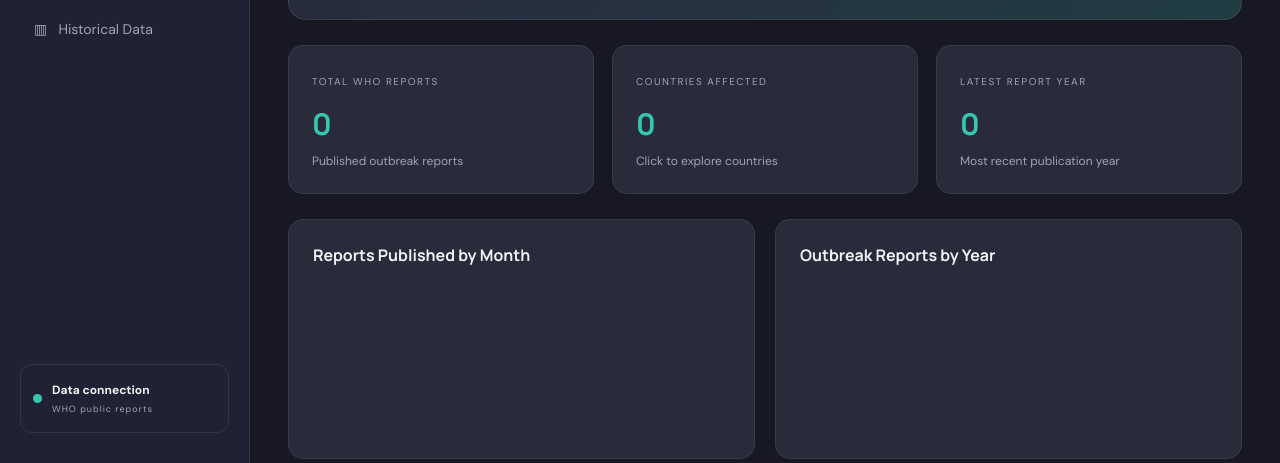
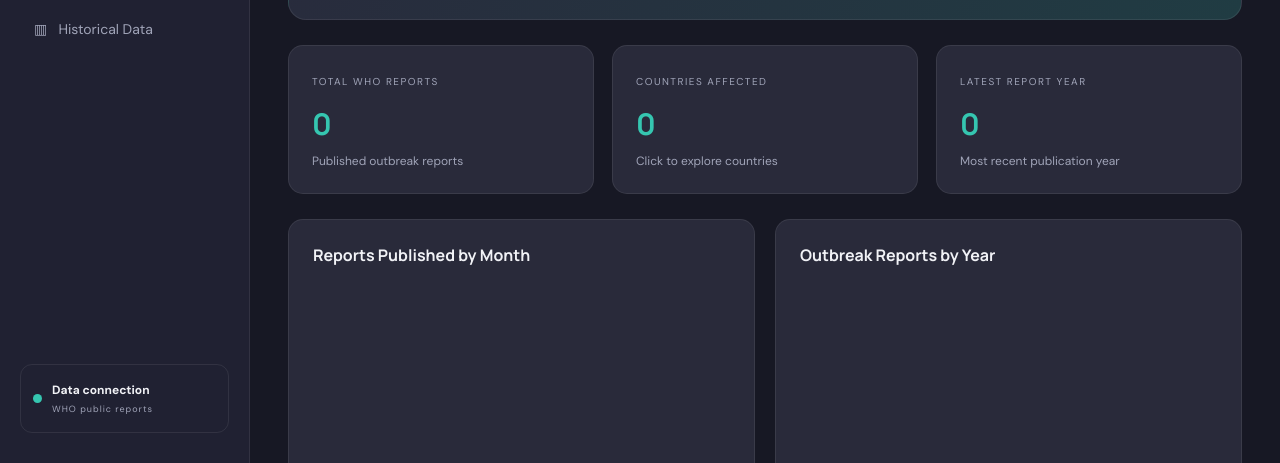
Before and after one commit to prathikshagm1/OutbreakAtlas, a plain HTML site: page index.html in a window 1280 px wide. Shown: the part 337-800 px from the top of the page. Drawn offline with nearby package versions, Linux system fonts and the light colour scheme; no server answers; animation ran at ten frames a second.

Commit message:
Update style.css

```diff
--- a/style.css
+++ b/style.css
@@ -296,6 +296,8 @@ body {
     border-radius: 15px;
     margin-bottom: 22px;
     min-width: 0;
+    height: 350px;
+    position: relative;
     overflow: hidden;
 }
 
```
